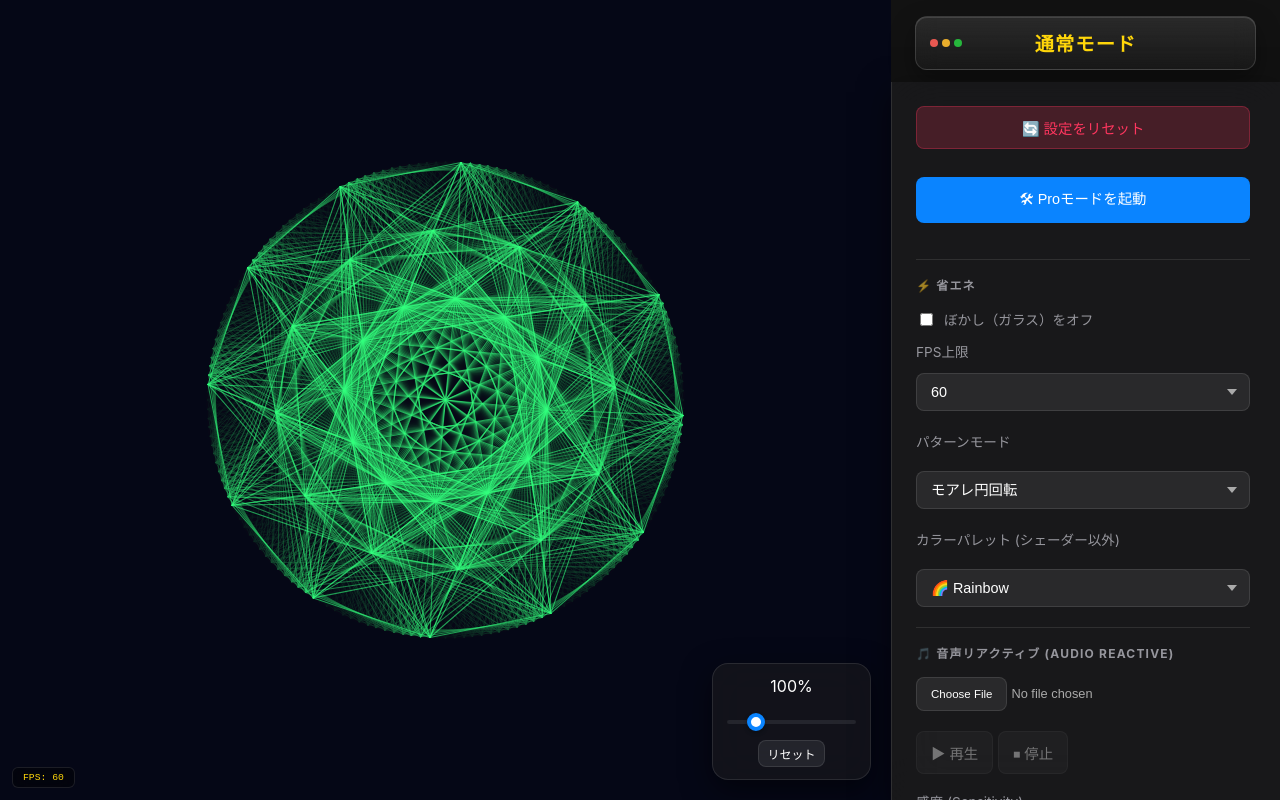
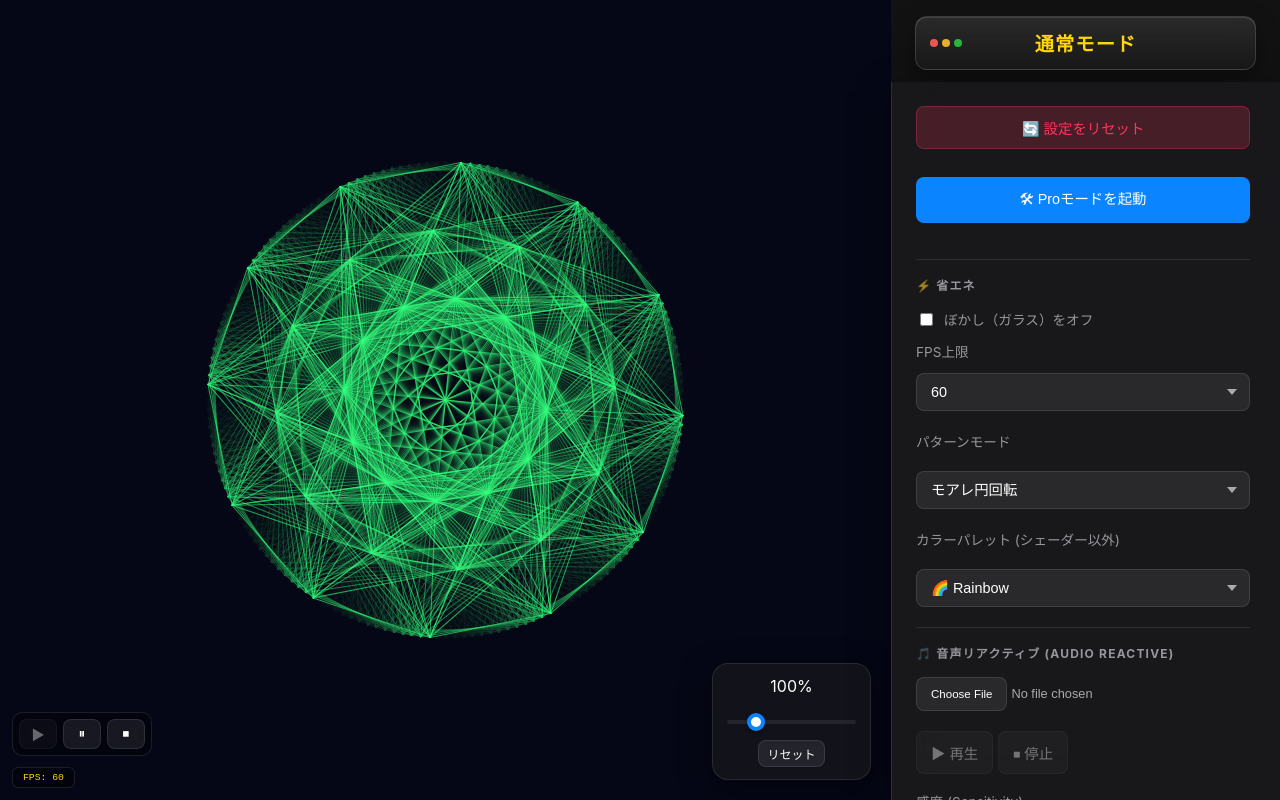
Before and after one commit to hajimeno-ipoo/geoflux-_p5_visualizer, a React (Vite) app: page / in a window 1280 px wide. Built offline with nearby package versions, Linux system fonts and the light colour scheme.

Commit message:
feat: プレビューの再生・一時停止・停止コントロールを追加し、アニメーションの更新ロジックを調整

```diff
--- a/App.tsx
+++ b/App.tsx
@@ -188,6 +188,7 @@ const App: React.FC = () => {
   const [fps, setFps] = useState<number>(0);
   const [energySaver, setEnergySaver] = useState(false);
   const [fpsLimit, setFpsLimit] = useState<number>(60);
+  const [isPreviewPaused, setIsPreviewPaused] = useState(false);
 
   const paramsRef = useRef<AppParams>(defaultParams);
   const audioFileRef = useRef<File | null>(null);
@@ -419,6 +420,27 @@ const App: React.FC = () => {
     } else { document.exitFullscreen(); }
   };
 
+  const playPreview = () => {
+    if (!p5Instance.current) return;
+    p5Instance.current.loop();
+    setIsPreviewPaused(false);
+  };
+
+  const pausePreview = () => {
+    if (!p5Instance.current) return;
+    p5Instance.current.noLoop();
+    setIsPreviewPaused(true);
+  };
+
+  const stopPreview = () => {
+    if (!p5Instance.current) return;
+    p5Instance.current.noLoop();
+    (p5Instance.current as any).resetAnimation?.();
+    (p5Instance.current as any).clearCanvas?.();
+    p5Instance.current.redraw();
+    setIsPreviewPaused(true);
+  };
+
   const saveSnapshot = (idx: number) => {
     const newSnaps = [...snapshots];
     newSnaps[idx] = { ...params };
@@ -646,6 +668,11 @@ ${ppPost}
 	        <div className="fps-indicator">
 	          <span>FPS: {fps}</span>
 	          {(params.gpuAccelerated && (params.mode === 'moire' || params.mode === 'spiral')) || params.mode === 'shader' ? <span style={{ color: 'var(--accent-blue)', marginLeft: '8px' }}>⚡ GPU</span> : null}
+	        </div>
+          <div className="preview-playback-controls">
+            <button onClick={playPreview} disabled={!isPreviewPaused} aria-label="再生">▶</button>
+            <button onClick={pausePreview} disabled={isPreviewPaused} aria-label="一時停止">⏸</button>
+            <button onClick={stopPreview} aria-label="停止">⏹</button>
           </div>
 	      </div>
 
--- a/index.css
+++ b/index.css
@@ -69,7 +69,8 @@ h1 {
 .container.energy-saver .panel-shared,
 .container.energy-saver .preset-name,
 .container.energy-saver .fps-indicator,
-.container.energy-saver .zoom-controls {
+.container.energy-saver .zoom-controls,
+.container.energy-saver .preview-playback-controls {
   backdrop-filter: none;
   -webkit-backdrop-filter: none;
 }
@@ -321,6 +322,27 @@ select {
   border: 1px solid rgba(255, 255, 255, 0.1);
 }
 
+.preview-playback-controls {
+  position: absolute;
+  bottom: 44px;
+  left: 12px;
+  display: flex;
+  gap: 6px;
+  padding: 6px;
+  background: rgba(0, 0, 0, 0.35);
+  border: 1px solid rgba(255, 255, 255, 0.1);
+  border-radius: 10px;
+  backdrop-filter: blur(10px);
+  -webkit-backdrop-filter: blur(10px);
+}
+
+.preview-playback-controls button {
+  padding: 6px 8px;
+  font-size: 0.85em;
+  min-width: 38px;
+  height: 30px;
+}
+
 /* Zoom Controls UI */
 .zoom-controls {
   position: absolute;
--- a/sketch.ts
+++ b/sketch.ts
@@ -325,6 +325,10 @@ export const createSketch = (
       if (pgShader) { pgShader.clear(); pgShader.background(PREVIEW_BG); }
     };
 
+    (p as any).resetAnimation = () => {
+      f = 0;
+    };
+
     p.setup = () => {
       const node = (p as any)._userNode;
       const w = (node && node.clientWidth > 0) ? node.clientWidth : 300;
@@ -485,7 +489,7 @@ export const createSketch = (
           pg.pop();
         }
         drawPostProcess(p, params);
-        f += currentSpeed;
+        if (p.isLooping()) f += currentSpeed;
       } catch (e) {
         console.error("Error in p5 draw loop:", e);
       }
```
Also changed, not shown: .serena/memories/progress_preview_playback_controls.md (added), 1 other file (tests, documents, lock files or other folders). Lines whose indentation alone changed are shown as unchanged.
